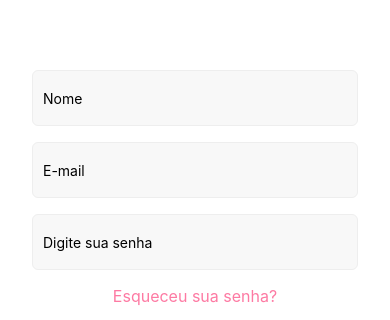
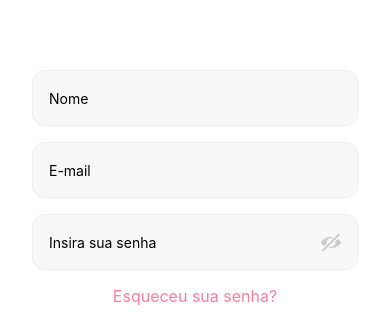
Before and after one commit to LeticiaLCavalcanti/pet-cuidado-front, a React Native app: screen /Login in a window 390 px wide. Shown: the part 201-521 px from the top of the page. Built offline with nearby package versions, Linux system fonts and the light colour scheme.

Commit message:
the input component  was improved

```diff
--- a/app.json
+++ b/app.json
@@ -7,7 +7,7 @@
     "icon": "./assets/icon.png",
     "userInterfaceStyle": "light",
     "splash": {
-      "image": "./assets/splash.png",
+      "image": "./assets/splash2x.png",
       "resizeMode": "contain"
     },
     "assetBundlePatterns": [
--- a/package.json
+++ b/package.json
@@ -11,6 +11,7 @@
   "dependencies": {
     "@react-navigation/native": "^6.1.9",
     "@react-navigation/native-stack": "^6.9.17",
+    "axios": "^1.6.2",
     "expo": "~49.0.15",
     "expo-status-bar": "~1.6.0",
     "react": "18.2.0",
--- /dev/null
+++ b/src/components/Input/InputPassword.tsx
@@ -0,0 +1,53 @@
+import {
+  StyleSheet,
+  Text,
+  View,
+  TextInput,
+  TouchableOpacity,
+  TextInputProps,
+} from "react-native";
+import React, { useState } from "react";
+
+import Icon from "react-native-vector-icons/Entypo";
+import * as designTokens from '../../styles/designTokens'
+
+export interface Props extends TextInputProps{
+  placeholder: string,
+  style?: any
+}
+
+export default function InputPassword(props: Props) {
+  const [input, setInput] = useState("");
+  const [hitdePass, setHidePass] = useState(true)
+
+  return (
+    <View style={styles.InputContainer}>
+      <TextInput
+        placeholder={props.placeholder}
+        secureTextEntry={hitdePass}
+        onChangeText={(texto) => {
+          setInput(texto);
+        }}
+      />
+      <TouchableOpacity onPress={() => {setHidePass(!hitdePass)}}>
+        <Icon name={hitdePass ? 'eye-with-line' : 'eye'} size={20} color={"#ccc"} />
+      </TouchableOpacity>
+    </View>
+  );
+}
+
+const styles = StyleSheet.create({
+  InputContainer: {
+    width: "100%",
+    height: 56,
+    padding: designTokens.spacingInsetSm,
+    flexDirection: "row",
+    justifyContent: "space-between",
+    alignItems: "center",
+    backgroundColor: designTokens.colorNeutralLight,
+    borderColor: designTokens.colorNeutralMedium,
+    borderWidth: designTokens.borderWidthThin,
+    borderRadius: designTokens.borderRadiusSm,
+    marginBottom: designTokens.spacingStackXs,
+  },
+});
--- a/src/components/Input/index.tsx
+++ b/src/components/Input/index.tsx
@@ -3,7 +3,7 @@ import React from "react";
 import * as designTokens from "../../styles/designTokens";
 
 interface Props {
-    placeholder?: string
+    placeholder?: string,
 }
 
 export default function Input({placeholder}: Props) {
@@ -15,10 +15,10 @@ const styles = StyleSheet.create({
     height: 56,
     width: "100%",
     backgroundColor: designTokens.colorNeutralLight,
-    padding: 10,
+    padding: designTokens.spacingInsetSm,
     borderColor: designTokens.colorNeutralMedium,
-    borderWidth: 1,
-    borderRadius: 6,
-    marginBottom: 16,
+    borderWidth: designTokens.borderWidthThin,
+    borderRadius: designTokens.borderRadiusSm,
+    marginBottom: designTokens.spacingStackXs,
   }
 });
--- a/src/screens/login.tsx
+++ b/src/screens/login.tsx
@@ -4,6 +4,7 @@ import Text from "../components/Texts/Text";
 import Button from "../components/Button";
 import Input from "../components/Input/index";
 import { Link } from '@react-navigation/native';
+import InputPassword from "../components/Input/InputPassword";
 
 
 export default function Login() {
@@ -11,7 +12,7 @@ export default function Login() {
       <View style={styles.wrapper}>
         <Input placeholder={'Nome'} />
         <Input placeholder={'E-mail'} />
-        <Input placeholder={'Digite sua senha'} />
+        <InputPassword placeholder="Insira sua senha" />
           <Link to="" style={styles.link}>
             <Text>
                 Esqueceu sua senha?
```
Also changed, not shown: src/services/api.ts (added, +7 -0 lines), assets/splash2x.png (added), 1 other file (tests, documents, lock files or other folders).
